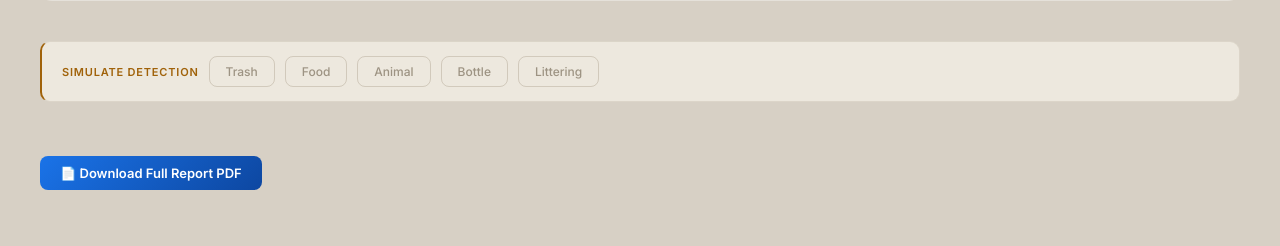
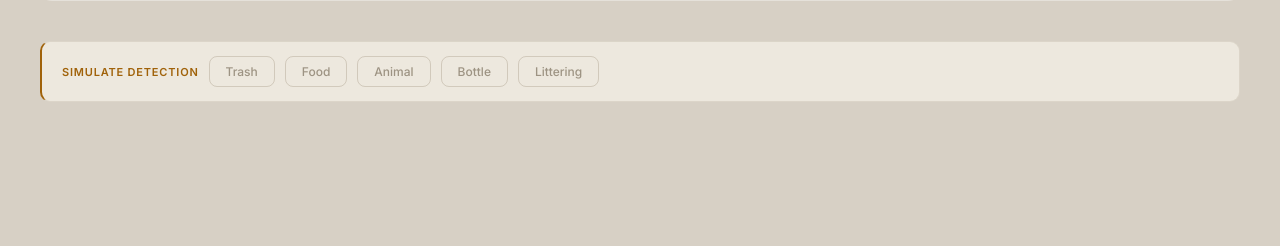
Before and after one commit to MugishaJoshua/POOL-SAFE, a Django app: page / in a window 1280 px wide. Shown: the part 713-959 px from the top of the page. After the commit the page ends 814 px from the top, so only its background shows below. Run offline with Django 5.2, Linux system fonts and the light colour scheme; data comes from the database, SQL or seed files in the repository; data that the repository does not hold is empty.

```diff
--- a/templates/dashboard/index.html
+++ b/templates/dashboard/index.html
@@ -476,13 +476,7 @@
       <button class="demo-btn" onclick="simulate('littering')">Littering</button>
     </div>
 
-    <!-- ── Full report download ── -->
-    <div style="margin-top:14px;">
-      <button class="btn-report" id="btn-full-report" onclick="downloadFullReport()">
-        📄 Download Full Report PDF
-      </button>
-    </div>
-  </div>
+
 
   <!-- LIVE FEED -->
   <div class="page" id="page-feed">
```
